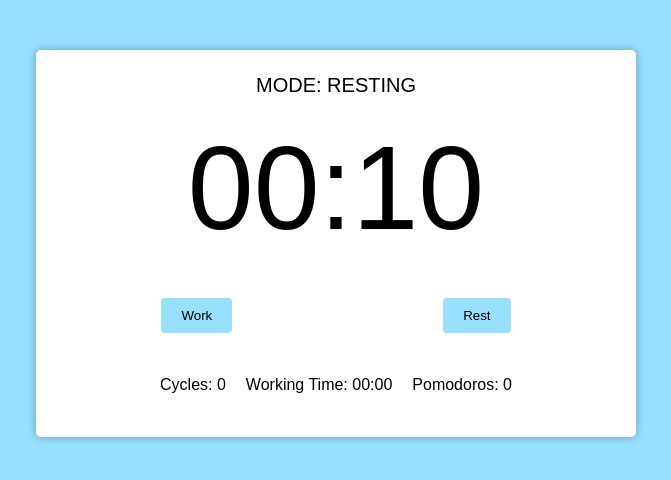
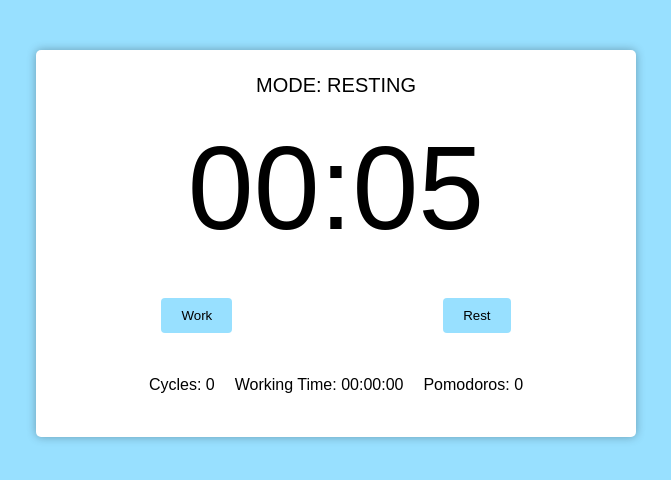
Before and after one commit to remediios/pomodoro-app, a React (Create React App) app: page / in a window 1280 px wide. Shown: the top 480 px of the page, without its empty margins (304-975 px from the left). Built offline with nearby package versions, Linux system fonts and the light colour scheme.

Commit message:
code refactoring and improved syntax

```diff
--- a/src/App.tsx
+++ b/src/App.tsx
@@ -5,9 +5,9 @@ function App(): JSX.Element {
   return (
     <div className="container">
       <PomodoroTimer
-        pomodoroTime={10}
-        shortRestTime={5}
-        longRestTime={8}
+        pomodoroTime={5}
+        shortRestTime={1}
+        longRestTime={4}
         cycles={4}
       />
     </div>
--- a/src/components/PomodoroTimer.tsx
+++ b/src/components/PomodoroTimer.tsx
@@ -24,19 +24,26 @@ function PomodoroTimer({
   const [mainTime, setMainTime] = useState(pomodoroTime);
   const [timeCounting, setTimeCounting] = useState(false);
 
+  const [mode, setMode] = useState('resting');
   const [working, setWorking] = useState(false);
   const [resting, setResting] = useState(false);
   const [cyclesQtdManager, setCyclesQtdManager] = useState(
     new Array(props.cycles - 1).fill(true),
   );
-  const [completedCycles, setCompletedCycles] = useState(0);
-  const [fullWorkingTime, setFullWorkingTime] = useState(0);
-  const [numberOfPomodoros, setNumberOfPomodoros] = useState(0);
+  const [pomodoroDetails, setPomodoroDetails] = useState({
+    completedCycles: 0,
+    fullWorkingTime: 0,
+    numberOfPomodoros: 0,
+  });
 
   useInterval(
     () => {
       setMainTime(mainTime - 1);
-      if (working) setFullWorkingTime(fullWorkingTime + 1);
+      if (working)
+        setPomodoroDetails({
+          ...pomodoroDetails,
+          fullWorkingTime: pomodoroDetails.fullWorkingTime + 1,
+        });
     },
     timeCounting ? 1000 : null,
   );
@@ -63,7 +70,9 @@ function PomodoroTimer({
 
   useEffect(() => {
     if (working) document.body.classList.add('working');
-    if (resting) document.body.classList.remove('working');
+    if (resting) {
+      document.body.classList.remove('working');
+    }
 
     if (mainTime > 0) return;
 
@@ -73,18 +82,24 @@ function PomodoroTimer({
     } else if (working && cyclesQtdManager.length <= 0) {
       handleRestConfig(true);
       setCyclesQtdManager(new Array(props.cycles - 1).fill(true));
-      setCompletedCycles(completedCycles + 1);
+      setPomodoroDetails({
+        ...pomodoroDetails,
+        completedCycles: pomodoroDetails.completedCycles + 1,
+      });
     }
 
-    if (working) setNumberOfPomodoros(numberOfPomodoros + 1);
+    if (working)
+      setPomodoroDetails({
+        ...pomodoroDetails,
+        numberOfPomodoros: pomodoroDetails.numberOfPomodoros + 1,
+      });
     if (resting) handleWorkConfig();
   }, [
     working,
     resting,
     mainTime,
     cyclesQtdManager,
-    numberOfPomodoros,
-    completedCycles,
+    pomodoroDetails,
     handleRestConfig,
     setCyclesQtdManager,
     handleWorkConfig,
@@ -105,9 +120,9 @@ function PomodoroTimer({
         <Button text="Rest" onClick={() => handleRestConfig(false)} />
       </div>
       <div className="details">
-        <p>Cycles: {completedCycles}</p>
-        <p>Working Time: {secondsToTime(fullWorkingTime)}</p>
-        <p>Pomodoros: {numberOfPomodoros}</p>
+        <p>Cycles: {pomodoroDetails.completedCycles}</p>
+        <p>Working Time: {secondsToTime(pomodoroDetails.fullWorkingTime)}</p>
+        <p>Pomodoros: {pomodoroDetails.numberOfPomodoros}</p>
       </div>
     </div>
   );
--- a/src/components/Timer.tsx
+++ b/src/components/Timer.tsx
@@ -1,11 +1,11 @@
 import React from 'react';
-import { secondsToTime } from '../utils/secondsToTime';
+import { secondsToMinutes } from '../utils/secondsToMinutes';
 
 interface Props {
   time: number;
 }
 function Timer({ time }: Props): JSX.Element {
-  return <div className="timer">{secondsToTime(time)}</div>;
+  return <div className="timer">{secondsToMinutes(time)}</div>;
 }
 
 export default Timer;
--- a/src/index.css
+++ b/src/index.css
@@ -25,6 +25,10 @@ body {
 
 .working {
   background: var(--main-color-working);
+}
+
+.restingLong {
+  background: var(--main-color-long-rest);
 }
 
 .hidden {
@@ -81,4 +85,5 @@ body {
 
 .pomodoro .details p {
   margin: 0 10px;
+  font-weight: 100;
 }
--- /dev/null
+++ b/src/utils/secondsToMinutes.ts
@@ -0,0 +1,8 @@
+import zeroLeft from './zeroLeft';
+
+export function secondsToMinutes(seconds: number): string {
+  const minutes = zeroLeft((seconds / 60) % 60);
+  const sec = zeroLeft((seconds % 60) % 60);
+
+  return `${minutes}:${sec}`;
+}
--- a/src/utils/secondsToTime.ts
+++ b/src/utils/secondsToTime.ts
@@ -1,7 +1,9 @@
+import zeroLeft from './zeroLeft';
+
 export function secondsToTime(seconds: number): string {
-  const zeroLeft = (n: number) => Math.floor(n).toString().padStart(2, '0');
+  const hours = zeroLeft(seconds / 3600);
   const minutes = zeroLeft((seconds / 60) % 60);
   const sec = zeroLeft((seconds % 60) % 60);
 
-  return `${minutes}:${sec}`;
+  return `${hours}:${minutes}:${sec}`;
 }
--- /dev/null
+++ b/src/utils/zeroLeft.ts
@@ -0,0 +1,3 @@
+const zeroLeft = (n: number) => Math.floor(n).toString().padStart(2, '0');
+
+export default zeroLeft;
```
